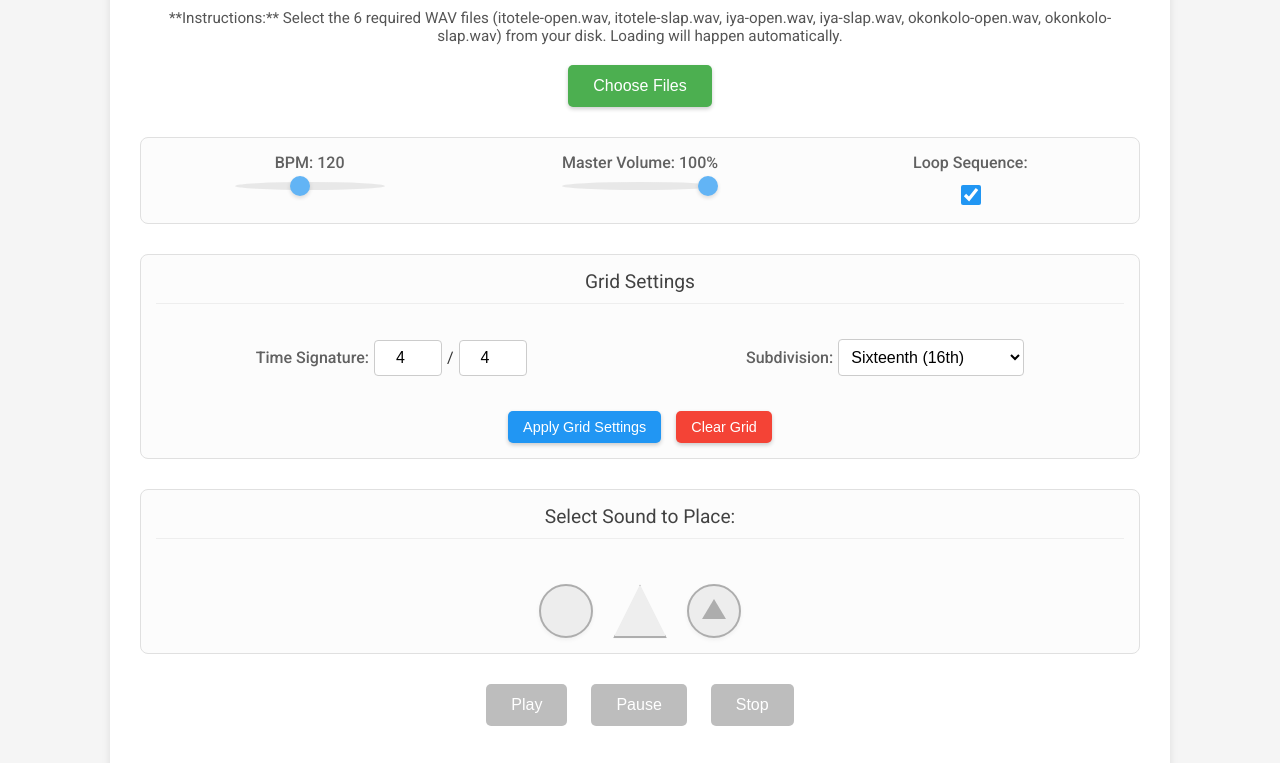
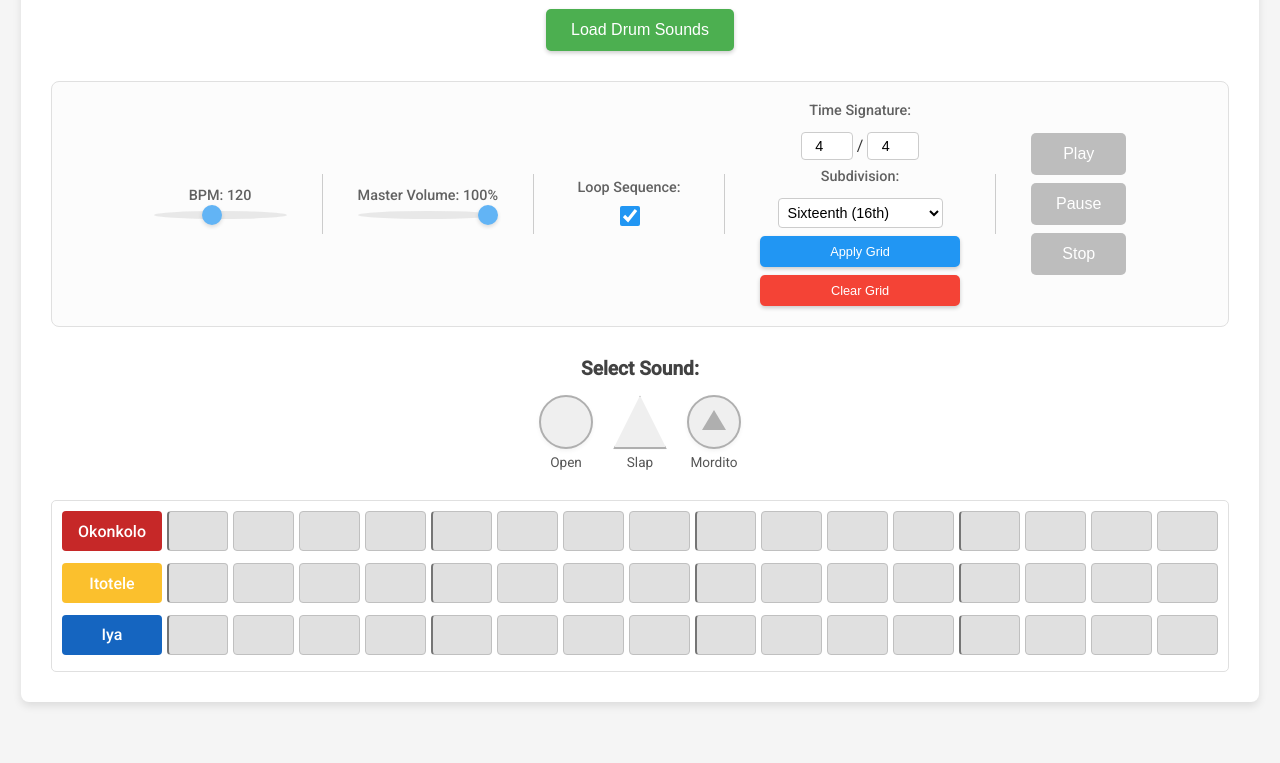
Before and after one commit to Pich78/js-multitrack-player, a plain HTML site: page index.html in a window 1280 px wide. Shown: the part 125-888 px from the top of the page. After the commit the page ends 847 px from the top, so only its background shows below. Drawn offline with Linux system fonts and the light colour scheme.

Commit message:
Change the UI to be more compact

```diff
--- a/app.js
+++ b/app.js
@@ -45,7 +45,7 @@ const SLAP_VOLUME_MULTIPLIER = 3.0;
 
 const ui = {
     audioFileInput: document.getElementById('audio-file-input'),
-    chooseFilesBtn: document.getElementById('choose-files-btn'), // New button reference
+    chooseFilesBtn: document.getElementById('choose-files-btn'), // Updated button reference
     loadingStatus: document.getElementById('loading-status'),
     playBtn: document.getElementById('play-btn'),
     pauseBtn: document.getElementById('pause-btn'),
@@ -64,7 +64,7 @@ const ui = {
     applyGridSettingsBtn: document.getElementById('apply-grid-settings-btn'),
     clearGridBtn: document.getElementById('clear-grid-btn'), // New button reference
 
-    // New UI elements for sound selection
+    // New UI elements for sound selection (no direct change needed here, just HTML structure)
     soundSymbols: document.querySelectorAll('.sound-symbol')
 };
 
@@ -376,7 +376,7 @@ function updatePlayerGridDataAndRenderUI() {
                     audioDataToPass = { open: openBuffer, slap: slapBuffer, slapMultiplier: SLAP_VOLUME_MULTIPLIER };
                 } else {
                     console.error(`Cannot place combined sound: Missing required audio buffers for ${trackId}.`);
-                    return; // Skip placing this sound if buffers are missing
+                    return;
                 }
             } else {
                 // For 'open' or 'slap', pass the single buffer
@@ -385,7 +385,7 @@ function updatePlayerGridDataAndRenderUI() {
                     audioDataToPass = singleBuffer;
                 } else {
                     console.error(`Cannot place ${selectedSoundType} sound: Missing audio buffer for ${trackId}-${selectedSoundType}.`);
-                    return; // Skip placing this sound if buffer is missing
+                    return;
                 }
             }
             player.addAudioToGrid(trackId, columnIndex, audioDataToPass);
@@ -512,10 +512,10 @@ function updateUIControls() {
     ui.applyGridSettingsBtn.disabled = isPlayingOrPaused;
     ui.clearGridBtn.disabled = isPlayingOrPaused; // Clear grid can be done visually even without files
 
-    // Track volume sliders
-    document.querySelectorAll('.track-volume-control input[type="range"]').forEach(slider => {
-        slider.disabled = !areFilesLoaded; // Only enable if files are loaded
-    });
+    // Track volume sliders (no longer separate, handled by smart cells)
+    // document.querySelectorAll('.track-volume-control input[type="range"]').forEach(slider => {
+    //     slider.disabled = !areFilesLoaded; // Only enable if files are loaded
+    // });
 
     // Sound selection symbols
     ui.soundSymbols.forEach(symbol => {
@@ -530,22 +530,26 @@ function updateUIControls() {
 
 // --- Sound Selection Logic ---
 ui.soundSymbols.forEach(symbol => {
-    symbol.addEventListener('click', () => {
+    symbol.addEventListener('click', (event) => {
+        // Find the actual sound-symbol div, not the caption if clicked
+        const targetSymbol = event.currentTarget.closest('.sound-symbols').querySelector('.sound-symbol');
+        if (!targetSymbol) return; // Should not happen if structure is correct
+
         if (!Object.keys(audioFiles).length === EXPECTED_FILE_NAMES.length) {
             console.warn("Please load all audio files first.");
             return;
         }
 
-        const type = symbol.dataset.soundType;
+        const type = targetSymbol.dataset.soundType;
         if (selectedSoundType === type) {
             // Deselect if already selected
             selectedSoundType = null;
-            ui.soundSymbols.forEach(s => s.classList.remove('selected')); // Deselect all
+            document.querySelectorAll('.sound-symbol').forEach(s => s.classList.remove('selected')); // Deselect all
         } else {
             // Deselect others and select this one
-            ui.soundSymbols.forEach(s => s.classList.remove('selected'));
+            document.querySelectorAll('.sound-symbol').forEach(s => s.classList.remove('selected'));
             selectedSoundType = type;
-            symbol.classList.add('selected');
+            targetSymbol.classList.add('selected');
         }
     });
 });
--- a/index.html
+++ b/index.html
@@ -11,42 +11,46 @@
     <div class="container">
         <h1>MultiTrackPlayer Demo (Local Files)</h1>
 
-        <p class="instruction">
-            **Instructions:** Select the 6 required WAV files (itotele-open.wav, itotele-slap.wav, iya-open.wav, iya-slap.wav, okonkolo-open.wav, okonkolo-slap.wav) from your disk. Loading will happen automatically.
-        </p>
         <div class="file-input-section">
             <!-- Hidden file input -->
             <input type="file" id="audio-file-input" multiple accept=".wav" style="display: none;">
             <!-- Styled button to trigger file input -->
-            <button id="choose-files-btn" class="md-button">Choose Files</button>
+            <button id="choose-files-btn" class="md-button">Load Drum Sounds</button>
             <p id="loading-status"></p>
         </div>
 
-        <div class="controls-section">
+        <div class="all-controls-line">
+            <!-- BPM Control -->
             <div class="control-group">
                 <label for="bpm-slider">BPM: <span id="bpm-value">120</span></label>
                 <input type="range" id="bpm-slider" min="30" max="240" value="120">
             </div>
 
+            <div class="vertical-separator"></div>
+
+            <!-- Master Volume Control -->
             <div class="control-group">
                 <label for="master-volume-slider">Master Volume: <span id="master-volume-value">100%</span></label>
                 <input type="range" id="master-volume-slider" min="0" max="100" value="100">
             </div>
 
+            <div class="vertical-separator"></div>
+
+            <!-- Loop Toggle -->
             <div class="control-group">
                 <label for="loop-toggle">Loop Sequence:</label>
                 <input type="checkbox" id="loop-toggle" checked>
             </div>
-        </div>
 
-        <div class="grid-settings-section">
-            <h3>Grid Settings</h3>
-            <div class="control-group inline-group">
-                <label for="time-numerator">Time Signature:</label>
-                <input type="number" id="time-numerator" min="1" value="4" class="small-input"> /
-                <input type="number" id="time-denominator" min="1" value="4" class="small-input">
-            </div>
-            <div class="control-group inline-group">
+            <div class="vertical-separator"></div>
+
+            <!-- Grid Settings -->
+            <div class="control-group grid-settings-compact">
+                <label>Time Signature:</label>
+                <div class="inline-group">
+                    <input type="number" id="time-numerator" min="1" value="4" class="small-input"> /
+                    <input type="number" id="time-denominator" min="1" value="4" class="small-input">
+                </div>
                 <label for="subdivision-selector">Subdivision:</label>
                 <select id="subdivision-selector">
                     <option value="4">Quarter (4th)</option>
@@ -54,30 +58,37 @@
                     <option value="16" selected>Sixteenth (16th)</option>
                     <option value="32">Thirty-second (32nd)</option>
                 </select>
+                <button id="apply-grid-settings-btn" class="md-button small-button">Apply Grid</button>
+                <button id="clear-grid-btn" class="md-button small-button red-button">Clear Grid</button>
             </div>
-            <div class="grid-action-buttons">
-                <button id="apply-grid-settings-btn" class="md-button small-button">Apply Grid Settings</button>
-                <button id="clear-grid-btn" class="md-button small-button red-button">Clear Grid</button>
+
+            <div class="vertical-separator"></div>
+
+            <!-- Playback Controls -->
+            <div class="playback-controls-compact">
+                <button id="play-btn" class="md-button" disabled>Play</button>
+                <button id="pause-btn" class="md-button" disabled>Pause</button>
+                <button id="stop-btn" class="md-button" disabled>Stop</button>
             </div>
         </div>
 
+        <h3 class="section-heading">Select Sound:</h3>
         <div class="sound-selection-section">
-            <h3>Select Sound to Place:</h3>
             <div class="sound-symbols">
-                <div class="sound-symbol circle" data-sound-type="open" data-symbol-name="Open Tone"></div>
-                <div class="sound-symbol triangle" data-sound-type="slap" data-symbol-name="Slap Tone"></div>
-                <!-- New Combined Sound Symbol -->
-                <div class="sound-symbol combined" data-sound-type="combined" data-symbol-name="Combined Tone"></div>
+                <div class="sound-symbol circle" data-sound-type="open"></div>
+                <span class="sound-caption">Open</span>
+            </div>
+            <div class="sound-symbols">
+                <div class="sound-symbol triangle" data-sound-type="slap"></div>
+                <span class="sound-caption">Slap</span>
+            </div>
+            <!-- New Combined Sound Symbol -->
+            <div class="sound-symbols">
+                <div class="sound-symbol combined" data-sound-type="combined"></div>
+                <span class="sound-caption">Mordito</span>
             </div>
         </div>
 
-        <div class="playback-controls">
-            <button id="play-btn" class="md-button" disabled>Play</button>
-            <button id="pause-btn" class="md-button" disabled>Pause</button>
-            <button id="stop-btn" class="md-button" disabled>Stop</button>
-        </div>
-
-        <h2>Grid Sequence</h2>
         <div id="grid-container" class="grid-container">
             <!-- Grid will be dynamically generated here by app.js -->
         </div>
--- a/style.css
+++ b/style.css
@@ -17,22 +17,23 @@ body {
     border-radius: 8px;
     box-shadow: 0 4px 8px rgba(0, 0, 0, 0.1);
     padding: 30px;
-    width: 90%;
-    max-width: 1000px;
+    width: 95%; /* Increased width for more space */
+    max-width: 1200px; /* Increased max-width */
 }
 
-h1, h2, h3 {
+h1 {
     color: #424242;
     text-align: center;
     margin-bottom: 25px;
     font-weight: 400;
 }
 
-.instruction {
+.section-heading {
     text-align: center;
-    margin-bottom: 20px;
-    color: #555;
-    font-size: 0.95em;
+    margin-top: 30px;
+    margin-bottom: 15px;
+    font-size: 1.2em;
+    color: #424242;
 }
 
 .file-input-section {
@@ -76,37 +77,36 @@ h1, h2, h3 {
     color: #616161;
 }
 
-
-.controls-section, .grid-settings-section, .sound-selection-section {
+/* New: All controls on one line */
+.all-controls-line {
     display: flex;
-    flex-wrap: wrap;
-    justify-content: space-around;
+    flex-wrap: wrap; /* Allow wrapping on smaller screens */
+    justify-content: center;
+    align-items: center;
+    gap: 15px; /* Space between control groups */
     margin-bottom: 30px;
-    gap: 20px;
     padding: 15px;
     border: 1px solid #e0e0e0;
     border-radius: 8px;
     background-color: #fcfcfc;
 }
 
-.controls-section {
-    margin-top: 20px;
+/* New: Vertical separator */
+.vertical-separator {
+    width: 1px;
+    height: 60px; /* Height of the separator */
+    background-color: #ccc;
+    margin: 0 10px;
+    flex-shrink: 0; /* Prevent it from shrinking */
 }
 
-.grid-settings-section h3, .sound-selection-section h3 {
-    width: 100%;
-    margin-top: 0;
-    margin-bottom: 15px;
-    font-size: 1.2em;
-    border-bottom: 1px solid #eee;
-    padding-bottom: 10px;
-}
-
+/* Adjustments for compact control groups */
 .control-group {
     display: flex;
     flex-direction: column;
     align-items: center;
-    min-width: 150px;
+    min-width: 120px; /* Adjusted min-width for compactness */
+    padding: 5px 10px; /* Added padding for spacing */
 }
 
 .control-group.inline-group {
@@ -116,10 +116,11 @@ h1, h2, h3 {
 }
 
 .control-group label {
-    margin-bottom: 8px;
+    margin-bottom: 5px; /* Reduced margin */
     font-weight: 500;
     color: #616161;
     white-space: nowrap;
+    font-size: 0.9em; /* Smaller font size */
 }
 
 .control-group.inline-group label {
@@ -166,36 +167,48 @@ input[type="checkbox"] {
 }
 
 input[type="number"].small-input {
-    width: 50px;
-    padding: 8px;
+    width: 40px; /* Smaller width */
+    padding: 5px; /* Smaller padding */
     border: 1px solid #ccc;
     border-radius: 4px;
     text-align: center;
-    font-size: 1rem;
+    font-size: 0.9rem; /* Smaller font size */
 }
 
 select {
-    padding: 8px;
+    padding: 5px; /* Smaller padding */
     border: 1px solid #ccc;
     border-radius: 4px;
     background-color: white;
-    font-size: 1rem;
+    font-size: 0.9rem; /* Smaller font size */
     cursor: pointer;
 }
 
-.playback-controls {
-    text-align: center;
-    margin-bottom: 40px;
+/* Specific styling for compact grid settings */
+.grid-settings-compact {
+    display: flex;
+    flex-direction: column;
+    align-items: center;
+    gap: 8px; /* Space between elements in this group */
+    min-width: 200px; /* Adjust as needed */
 }
 
-/* Group for grid action buttons */
-.grid-action-buttons {
-    width: 100%;
+.grid-settings-compact .inline-group {
+    margin-bottom: 0;
+}
+
+.grid-settings-compact .md-button {
+    width: 100%; /* Make buttons take full width of their container */
+    margin: 0; /* Remove external margins */
+}
+
+.playback-controls-compact {
     display: flex;
-    justify-content: center;
-    gap: 15px;
-    margin-top: 15px;
+    flex-direction: column;
+    gap: 8px;
+    min-width: 100px; /* Adjust as needed */
 }
+
 
 /* General button style for Play/Pause/Stop */
 .md-button {
@@ -213,7 +226,7 @@ select {
 
 .md-button.small-button {
     padding: 8px 15px;
-    font-size: 0.9rem;
+    font-size: 0.8rem; /* Smaller font size */
     margin: 0; /* Override margin from general .md-button */
 }
 
@@ -249,12 +262,20 @@ select {
 
 
 /* Sound Selection Symbols */
-.sound-symbols {
+.sound-selection-section {
     display: flex;
     gap: 20px;
     justify-content: center;
     width: 100%;
     margin-top: 10px;
+    flex-wrap: wrap; /* Allow wrapping */
+}
+
+.sound-symbols {
+    display: flex;
+    flex-direction: column; /* Stack symbol and caption */
+    align-items: center;
+    gap: 5px; /* Space between symbol and caption */
 }
 
 .sound-symbol {
@@ -312,6 +333,14 @@ select {
     cursor: not-allowed !important;
 }
 
+/* New: Sound Caption */
+.sound-caption {
+    font-size: 0.85em;
+    color: #555;
+    text-align: center;
+    white-space: nowrap;
+}
+
 /* Symbols inside grid cells */
 .grid-cell .cell-symbol {
     width: 20px;
@@ -356,6 +385,7 @@ select {
     border-radius: 5px;
     overflow-x: auto;
     min-height: 150px; /* Ensure it's visible even when empty */
+    margin-top: 30px; /* Add some space from the sound selection */
 }
 
 .grid-row {
```
